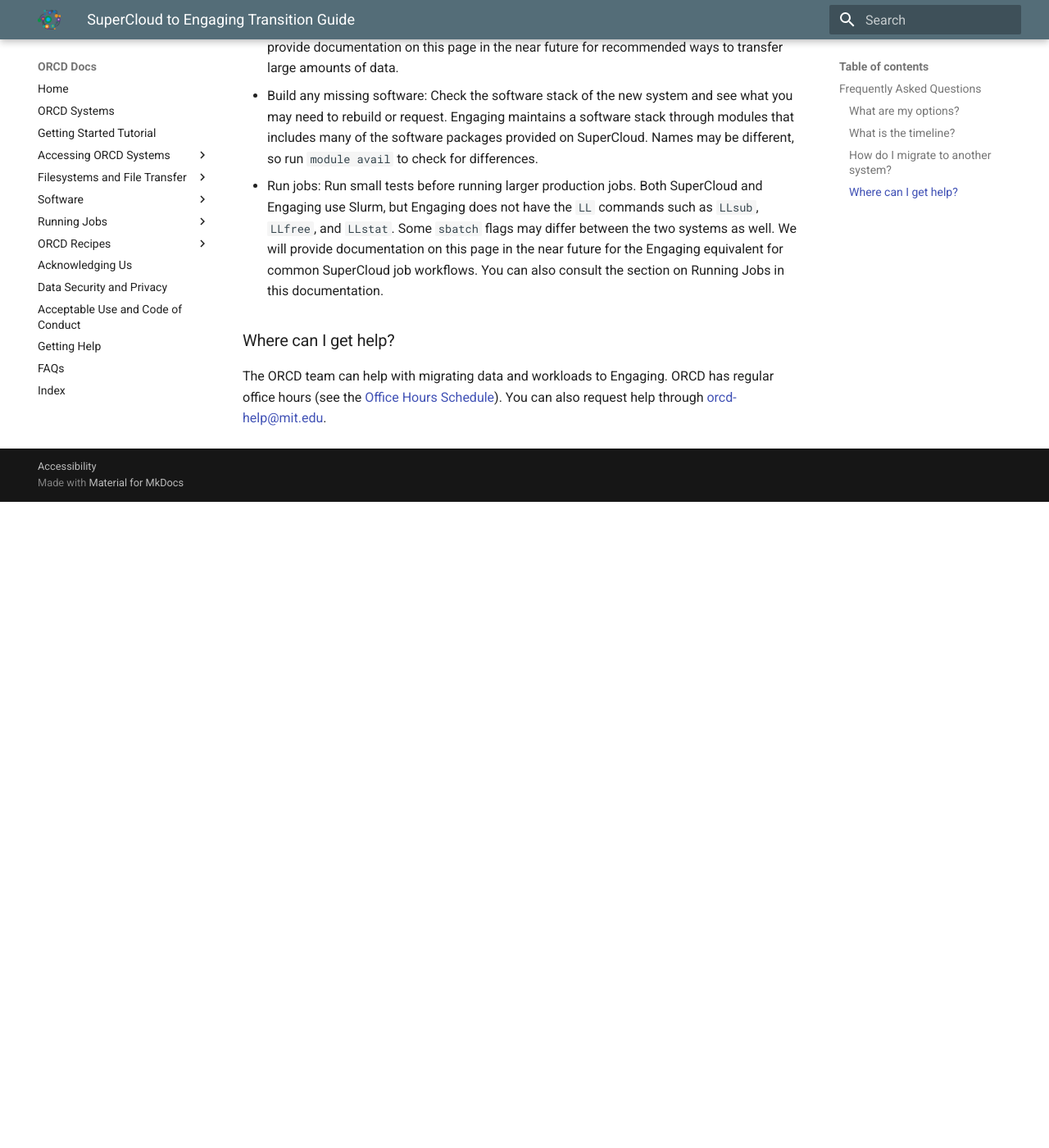
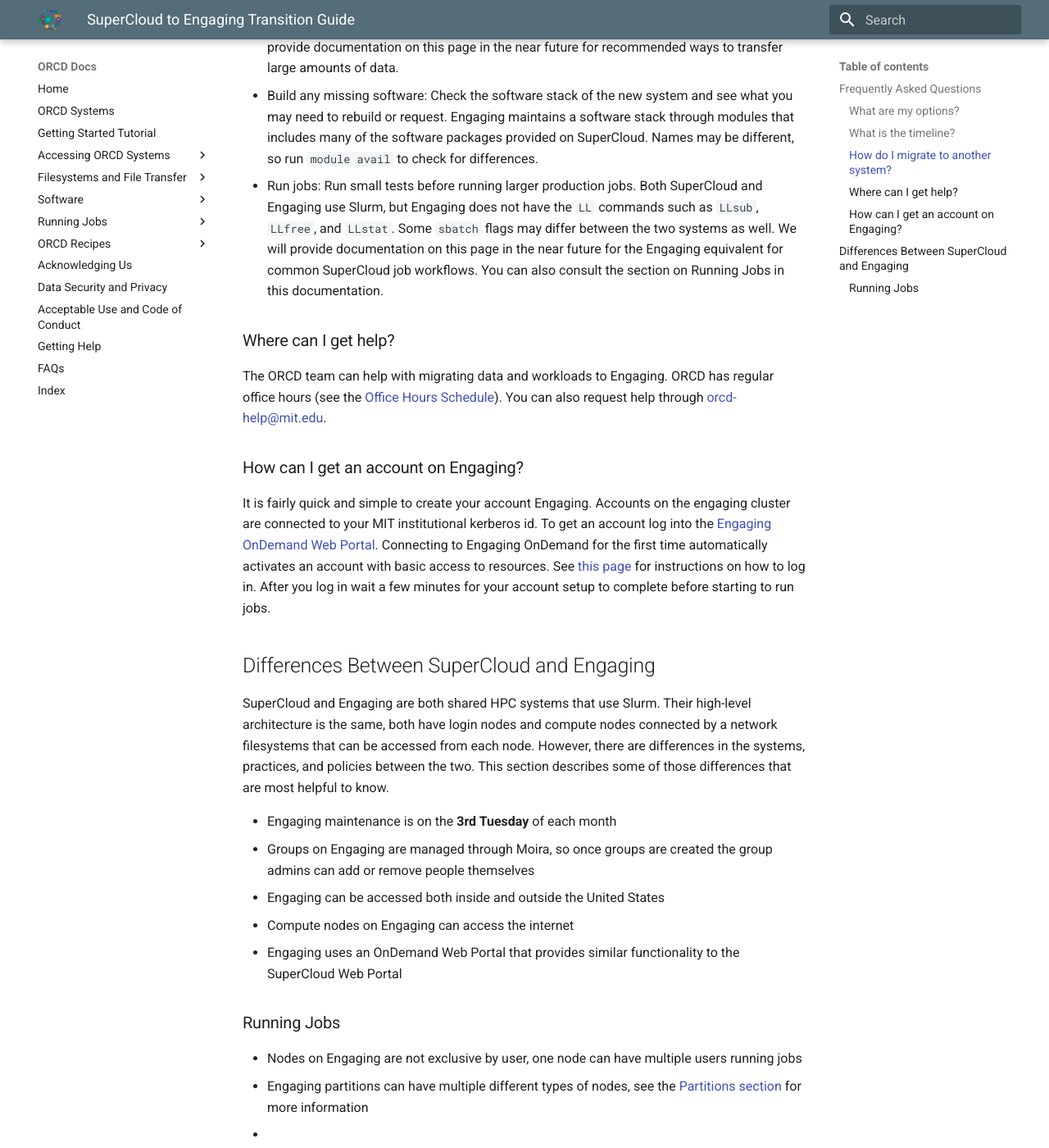
Before and after one commit to mit-orcd/orcd-docs-edit, an MkDocs documentation site: the page built from docs/transition-guide-supercloud.md, in a window 1280 px wide and 1400 px high, scrolled down 986 px. Shown: the whole window at 82% size. Built offline with MkDocs 1.6.1 and Material for MkDocs 9.7.7, drawn with Linux system fonts in a browser that asks for light colours; before the commit the page ends 1598 px from its top, so only the background shows below that.

Commit message:
started adding differences

```diff
--- a/docs/transition-guide-supercloud.md
+++ b/docs/transition-guide-supercloud.md
@@ -30,3 +30,23 @@
 ### Where can I get help?
 
 The ORCD team can help with migrating data and workloads to Engaging. ORCD has regular office hours (see the [Office Hours Schedule](https://orcd.mit.edu/news-and-events/office-hours)). You can also request help through <orcd-help@mit.edu>.
+
+### How can I get an account on Engaging?
+
+It is fairly quick and simple to create your account Engaging. Accounts on the engaging cluster are connected to your MIT institutional kerberos id. To get an account log into the [Engaging OnDemand Web Portal](https://engaging-ood.mit.edu). Connecting to Engaging OnDemand for the first time automatically activates an account with basic access to resources. See [this page](accessing-orcd/ondemand-login.md) for instructions on how to log in. After you log in wait a few minutes for your account setup to complete before starting to run jobs.
+
+## Differences Between SuperCloud and Engaging
+
+SuperCloud and Engaging are both shared HPC systems that use Slurm. Their high-level architecture is the same, both have login nodes and compute nodes connected by a network filesystems that can be accessed from each node. However, there are differences in the systems, practices, and policies between the two. This section describes some of those differences that are most helpful to know.
+
+- Engaging maintenance is on the **3rd Tuesday** of each month
+- Groups on Engaging are managed through Moira, so once groups are created the group admins can add or remove people themselves
+- Engaging can be accessed both inside and outside the United States
+- Compute nodes on Engaging can access the internet
+- Engaging uses an OnDemand Web Portal that provides similar functionality to the SuperCloud Web Portal
+
+### Running Jobs
+
+- Nodes on Engaging are not exclusive by user, one node can have multiple users running jobs
+- Engaging partitions can have multiple different types of nodes, see the [Partitions section](running-jobs/overview.md#partitions) for more information
+-
```
